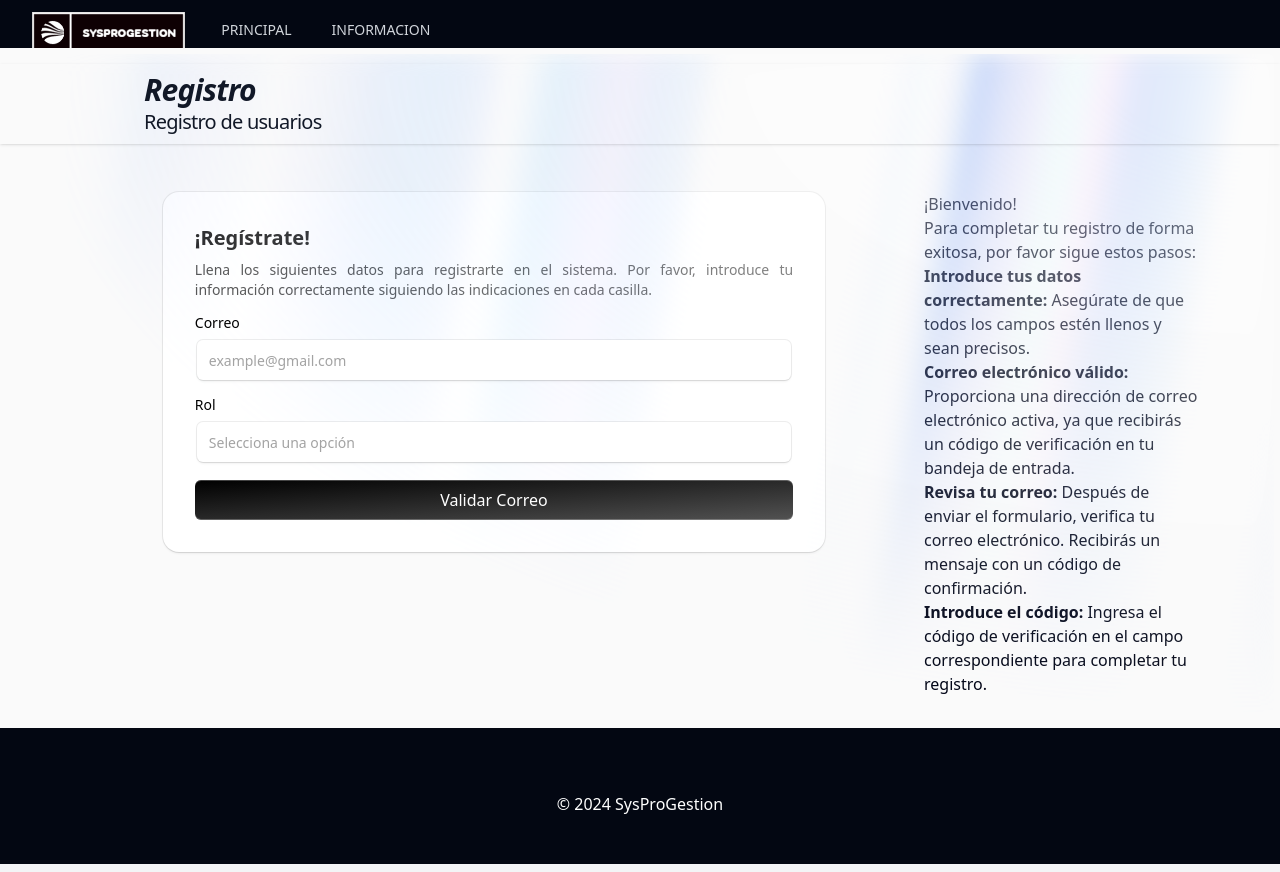
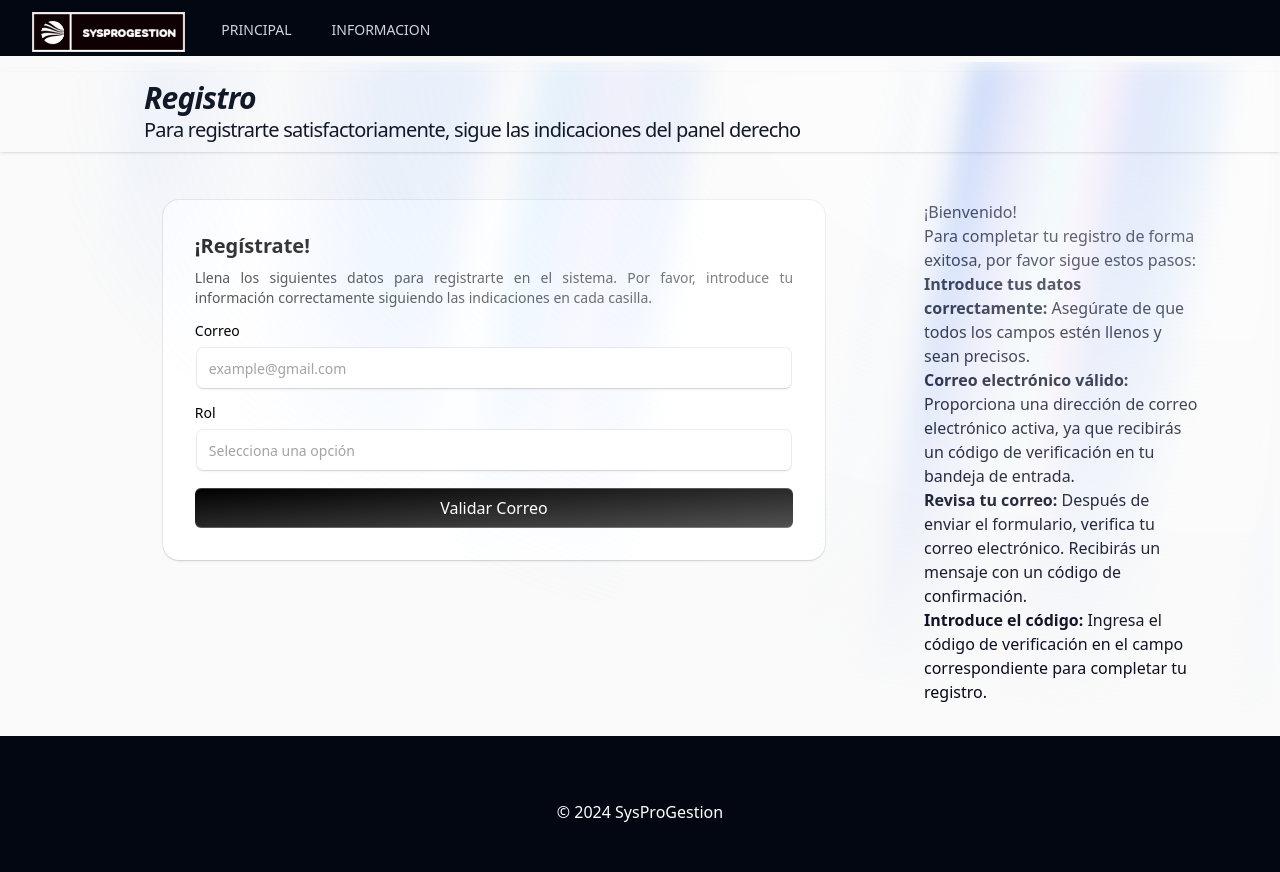
Before and after one commit to Dunel/SysProGestion, a Next.js app: page /register in a window 1280 px wide. Built offline with nearby package versions, Linux system fonts and the light colour scheme.

Commit message:
h of navbar

```diff
--- a/src/app/alcaldia/page.tsx
+++ b/src/app/alcaldia/page.tsx
@@ -7,7 +7,6 @@ import Header from "@/components/Header";
 import AnuncioVacantePasantias from "@/components/Estudiante";
 import Link from "next/link";
 import { useSession, signOut } from "next-auth/react";
-
 
 import FormStepRegister  from "@/components/register/FormStepRegister";
 
--- a/src/app/register/page.tsx
+++ b/src/app/register/page.tsx
@@ -121,7 +121,7 @@ export default function Register() {
   };
   return (
     <>
-      <Header title={"Registro"} subtitle={"Registro de usuarios"} />
+      <Header title={"Registro"} subtitle={"Para registrarte satisfactoriamente, sigue las indicaciones del panel derecho"} />
       <ContainerWeb>
       <div className="flex">
           <div className="w-3/4 mr-4">
--- a/src/components/NavBar.tsx
+++ b/src/components/NavBar.tsx
@@ -17,7 +17,7 @@ export default function Navbar() {
   const pathname = usePathname();
 
   return (
-    <Disclosure as="nav" className="bg-gray-950 w-full h-[6vh]">
+    <Disclosure as="nav" className="bg-gray-950 w-full h-[7vh]">
       {({ open }) => (
         <>
           <div className="mx-auto  px-2 sm:px-6 lg:px-8">
--- a/src/components/login/Login.tsx
+++ b/src/components/login/Login.tsx
@@ -26,7 +26,7 @@ export default function Login() {
   };
   return (
     <div className="min-h-[65vh] w-full flex items-center justify-center">
-      <div className="bg-white p-8 rounded-lg shadow-lg w-[45vw] h-[40vh]">
+      <div className="bg-white p-8 rounded-lg shadow-lg w-[45vw] h-[50vh]">
         <div className="mb-4">
           <label
             htmlFor="username"
```
